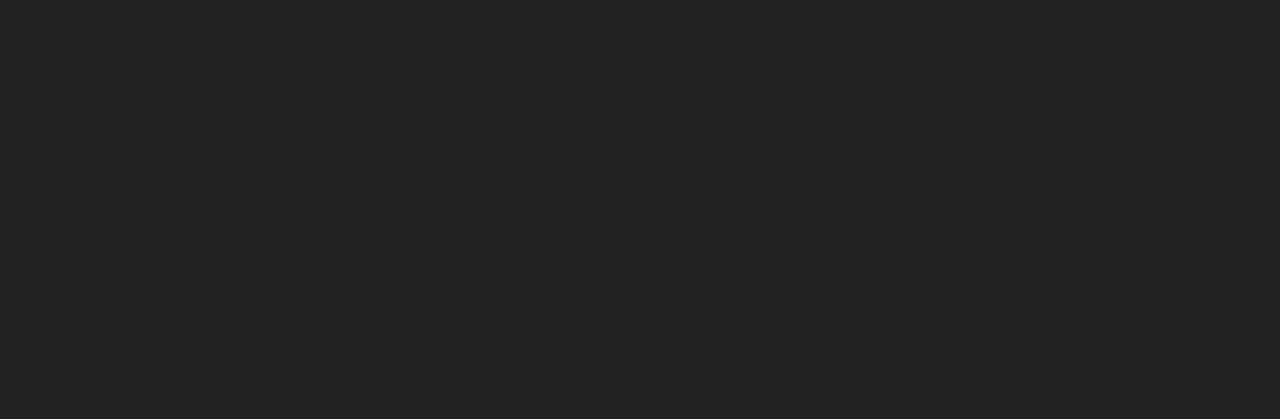
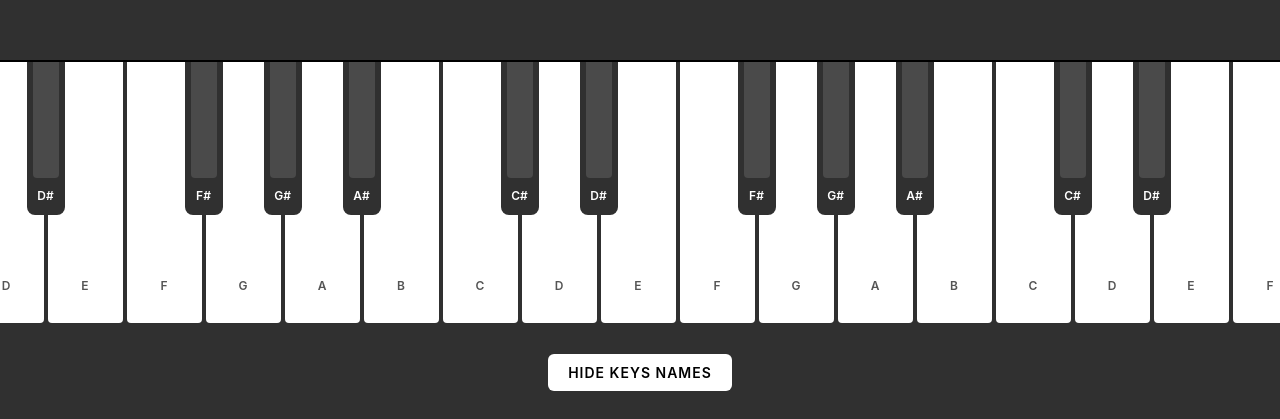
Before and after one commit to elpassion/music-srs, a React (Create React App) app: page / in a window 1280 px wide. Shown: the part 381-800 px from the top of the page. Built offline with nearby package versions, Linux system fonts and the light colour scheme.

Commit message:
Update piano UI

```diff
--- a/package.json
+++ b/package.json
@@ -3,10 +3,13 @@
   "version": "0.1.0",
   "private": true,
   "dependencies": {
+    "@tonaljs/tonal": "^3.2.2",
+    "@types/lodash": "^4.14.138",
     "@types/node": "^12.7.2",
     "@types/react": "^16.9.2",
     "@types/react-dom": "^16.9.0",
     "@types/styled-components": "^4.1.18",
+    "lodash": "^4.17.15",
     "react": "^16.9.0",
     "react-dom": "^16.9.0",
     "react-scripts": "3.1.1",
--- a/src/App.tsx
+++ b/src/App.tsx
@@ -1,10 +1,12 @@
 import React from "react";
 import { AppContainer, GlobalStyles } from "./styles/global";
+import { Practice } from "./views/Practice";
 
 function App() {
   return (
     <AppContainer>
       <GlobalStyles />
+      <Practice />
     </AppContainer>
   );
 }
--- /dev/null
+++ b/src/components/ControlBar.tsx
@@ -0,0 +1,37 @@
+import React from "react";
+import styled from "styled-components";
+
+const Container = styled.div`
+  display: flex;
+  align-items: center;
+  justify-content: center;
+  padding: 28px 32px;
+`;
+
+const Button = styled.button`
+  background: white;
+  border-radius: 6px;
+  border: none;
+  color: black;
+  padding: 10px 20px;
+  font-size: 14px;
+  font-weight: 600;
+  letter-spacing: 1px;
+  text-transform: uppercase;
+`;
+
+export const ControlBar = ({
+  showLabels,
+  toggleLabels
+}: {
+  showLabels: boolean;
+  toggleLabels: Function;
+}) => {
+  return (
+    <Container>
+      <Button onClick={() => toggleLabels()}>
+        {showLabels ? "Hide" : "Show"} Keys Names
+      </Button>
+    </Container>
+  );
+};
--- /dev/null
+++ b/src/components/Piano.tsx
@@ -0,0 +1,132 @@
+import { range, without } from "lodash";
+import React, { useState } from "react";
+import styled from "styled-components";
+import { useMidi } from "../hooks/useMidi";
+import { midiToNoteName } from "../helpers/midiToNoteName";
+import { ControlBar } from "./ControlBar";
+
+export interface PressableKey {
+  isPressed?: boolean;
+}
+
+const whiteKeyWidth = 75;
+
+const KeyboardContainer = styled.div`
+  justify-content: center;
+  border-top: 2px solid black;
+  overflow: hidden;
+  display: flex;
+  position: relative;
+`;
+
+const Box = styled.div`
+  position: relative;
+`;
+
+const WhiteKey = styled.div<PressableKey>`
+  display: block;
+  position: relative;
+  width: ${whiteKeyWidth}px;
+  height: 264px;
+  flex-shrink: 0;
+  border-radius: 0 0 4px 4px;
+  background: white;
+  top: 0;
+  margin-right: 4px;
+  cursor: pointer;
+  transition: all 0.05s ease;
+  opacity: ${props => (props.isPressed ? 0.7 : 1)};
+  transform: translate(0, ${props => (props.isPressed ? 0 : "-3px")});
+  user-select: none;
+`;
+
+const KeyLabel = styled.span`
+  position: absolute;
+  font-weight: 600;
+  font-size: 12px;
+  color: #555555;
+  text-transform: uppercase;
+  bottom: 30px;
+  left: 50%;
+  transform: translate(-50%, 0);
+  user-select: none;
+`;
+
+const BlackKey = styled.div<PressableKey>`
+  display: inline-block;
+  border-radius: 0 0 8px 8px;
+  position: absolute;
+  z-index: 1;
+  flex-shrink: 0;
+  top: 0;
+  height: 156px;
+  width: 38px;
+  background: #303030;
+  transform: translate(
+    calc(-50% - 2px),
+    ${props => (props.isPressed ? 0 : "-3px")}
+  );
+  transition: all 0.05s ease;
+  cursor: pointer;
+
+  &::before {
+    content: "";
+    background: #4a4a4a;
+    display: block;
+    margin: 0 auto;
+    width: calc(100% - 12px);
+    height: calc(100% - 34px);
+    border-radius: 0 0 4px 4px;
+    opacity: ${props => (props.isPressed ? 0 : 1)};
+    transform: translateY(${props => (props.isPressed ? 0 : "-3px")});
+    transition: all 0.05s ease;
+  }
+
+  ${KeyLabel} {
+    bottom: 12px;
+    color: white;
+  }
+`;
+
+export const Piano: React.FC = () => {
+  const [activeKeys, setActiveKeys] = useState<number[]>([]);
+  const [showLabels, setShowLabels] = useState<boolean>(true);
+
+  useMidi(result => {
+    if (result.action === "press") {
+      setActiveKeys(keys => [...keys, result.note]);
+    } else {
+      setActiveKeys(keys => without(keys, result.note));
+    }
+  });
+
+  const midiKeys = range(21, 108); // range of midi keyboard
+  const blackMidiKeys = [1, 3, 6, 8, 10];
+
+  return (
+    <>
+      <KeyboardContainer>
+        {midiKeys.map(keyId => {
+          const isPressed = !!activeKeys.includes(keyId);
+          const Key = blackMidiKeys.includes(keyId % 12) ? BlackKey : WhiteKey;
+
+          return (
+            <Box key={keyId}>
+              <Key isPressed={isPressed}>
+                {showLabels && (
+                  <KeyLabel>
+                    {midiToNoteName(keyId, { pitchClass: true, sharps: true })}
+                  </KeyLabel>
+                )}
+              </Key>
+            </Box>
+          );
+        })}
+      </KeyboardContainer>
+      <ControlBar
+        showLabels={showLabels}
+        toggleLabels={() => setShowLabels(s => !s)}
+      />
+    </>
+  );
+};
--- /dev/null
+++ b/src/helpers/midiToNoteName.ts
@@ -0,0 +1,99 @@
+import { note as toNote, NoteName } from "@tonaljs/tonal";
+
+type Midi = number;
+
+export function isMidi(arg: any): arg is Midi {
+  return +arg >= 0 && +arg <= 127;
+}
+
+/**
+ * Get the note midi number (a number between 0 and 127)
+ *
+ * It returns undefined if not valid note name
+ *
+ * @function
+ * @param {string|number} note - the note name or midi number
+ * @return {Integer} the midi number or undefined if not valid note
+ * @example
+ * import { toMidi } from '@tonaljs/midi'
+ * toMidi("C4") // => 60
+ * toMidi(60) // => 60
+ * toMidi('60') // => 60
+ */
+export function toMidi(note: NoteName | number): number | null {
+  if (isMidi(note)) {
+    return +note;
+  }
+  const n = toNote(note);
+  return n.empty ? null : n.midi;
+}
+
+/**
+ * Get the frequency in hertzs from midi number
+ *
+ * @param {number} midi - the note midi number
+ * @param {number} [tuning = 440] - A4 tuning frequency in Hz (440 by default)
+ * @return {number} the frequency or null if not valid note midi
+ * @example
+ * import { midiToFreq} from '@tonaljs/midi'
+ * midiToFreq(69) // => 440
+ */
+export function midiToFreq(midi: number, tuning = 440): number {
+  return Math.pow(2, (midi - 69) / 12) * tuning;
+}
+
+const L2 = Math.log(2);
+const L440 = Math.log(440);
+
+/**
+ * Get the midi number from a frequency in hertz. The midi number can
+ * contain decimals (with two digits precission)
+ *
+ * @param {number} frequency
+ * @return {number}
+ * @example
+ * import { freqToMidi} from '@tonaljs/midi'
+ * freqToMidi(220)); //=> 57
+ * freqToMidi(261.62)); //=> 60
+ * freqToMidi(261)); //=> 59.96
+ */
+export function freqToMidi(freq: number): number {
+  const v = (12 * (Math.log(freq) - L440)) / L2 + 69;
+  return Math.round(v * 100) / 100;
+}
+
+interface ToNoteNameOptions {
+  pitchClass?: boolean;
+  sharps?: boolean;
+}
+
+const SHARPS = "C C# D D# E F F# G G# A A# B".split(" ");
+const FLATS = "C Db D Eb E F Gb G Ab A Bb B".split(" ");
+/**
+ * Given a midi number, returns a note name. The altered notes will have
+ * flats unless explicitly set with the optional `useSharps` parameter.
+ *
+ * @function
+ * @param {number} midi - the midi note number
+ * @param {Object} options = default: `{ sharps: false, pitchClass: false }`
+ * @param {boolean} useSharps - (Optional) set to true to use sharps instead of flats
+ * @return {string} the note name
+ * @example
+ * import { midiToNoteName } from '@tonaljs/midi'
+ * midiToNoteName(61) // => "Db4"
+ * midiToNoteName(61, { pitchClass: true }) // => "Db"
+ * midiToNoteName(61, { sharps: true }) // => "C#4"
+ * midiToNoteName(61, { pitchClass: true, sharps: true }) // => "C#"
+ * // it rounds to nearest note
+ * midiToNoteName(61.7) // => "D4"
+ */
+export function midiToNoteName(midi: number, options: ToNoteNameOptions = {}) {
+  midi = Math.round(midi);
+  const pcs = options.sharps === true ? SHARPS : FLATS;
+  const pc = pcs[midi % 12];
+  if (options.pitchClass) {
+    return pc;
+  }
+  const o = Math.floor(midi / 12) - 1;
+  return pc + o;
+}
--- /dev/null
+++ b/src/hooks/useMidi.ts
@@ -0,0 +1,72 @@
+import React from "react";
+
+export interface MidiResult {
+  name: string;
+  manufacturer: string;
+  state: string;
+  channel: number;
+  type: string;
+  event: number;
+  note: number;
+  velocity: number;
+  action: "press" | "release";
+}
+
+export const useMidi = (callback: (result: MidiResult) => void) => {
+  React.useEffect(() => {
+    function connectInputs(midiAccess: any) {
+      const inputs = midiAccess.inputs.values();
+
+      for (
+        let input = inputs.next();
+        input && !input.done;
+        input = inputs.next()
+      ) {
+        input.value.onmidimessage = onMIDIMessage;
+      }
+    }
+
+    function onMIDISuccess(midiAccess: any) {
+      connectInputs(midiAccess);
+
+      midiAccess.onstatechange = (e: any) => {
+        if (e.port.state === "connected") {
+          connectInputs(midiAccess);
+        }
+      };
+    }
+
+    function onMIDIFailure() {
+      console.log("Could not access your MIDI devices.");
+    }
+
+    function onMIDIMessage(message: any) {
+      const srcElement = message.srcElement;
+      const data = message.data;
+      const channel = data[0] & 0xf;
+      const event = data[0] & 0xf0;
+      const note = data[1];
+      const velocity = data[2];
+
+      if ([144, 128].includes(event)) {
+        // only listen to noteOn and noteOff events
+        const result: MidiResult = {
+          name: srcElement.name,
+          manufacturer: srcElement.manufacturer,
+          state: srcElement.state,
+          channel: channel,
+          type: srcElement.type,
+          event,
+          action: velocity > 0 ? "press" : "release",
+          note,
+          velocity
+        };
+
+        callback(result);
+      }
+    }
+
+    // @ts-ignore
+    navigator.requestMIDIAccess().then(onMIDISuccess, onMIDIFailure);
+  }, []);
+};
--- a/src/styles/global.ts
+++ b/src/styles/global.ts
@@ -17,6 +17,7 @@
 
   body {
     color: white;
+    background: #303030;
   }
 
   html,
@@ -28,7 +29,6 @@
 `;
 
 export const AppContainer = styled.div`
-  background: #222222;
   height: 100%;
 `;
 
@@ -36,5 +36,4 @@
   display: flex;
   flex-direction: column;
   height: 100%;
-  background: #303030;
 `;
--- /dev/null
+++ b/src/views/Practice.tsx
@@ -0,0 +1,23 @@
+import React from "react";
+import { Piano } from "../components/Piano";
+import styled from "styled-components";
+
+const PracticeViewContainer = styled.div`
+  height: 100%;
+
+  display: flex;
+  flex-direction: column;
+`;
+
+const PracticeViewScreen = styled.div`
+  flex-grow: 1;
+`;
+
+export const Practice = React.memo(() => {
+  return (
+    <PracticeViewContainer>
+      <PracticeViewScreen></PracticeViewScreen>
+      <Piano />
+    </PracticeViewContainer>
+  );
+});
```
Also changed, not shown: tsconfig.json (+10 -4 lines), 1 other file (tests, documents, lock files or other folders).
